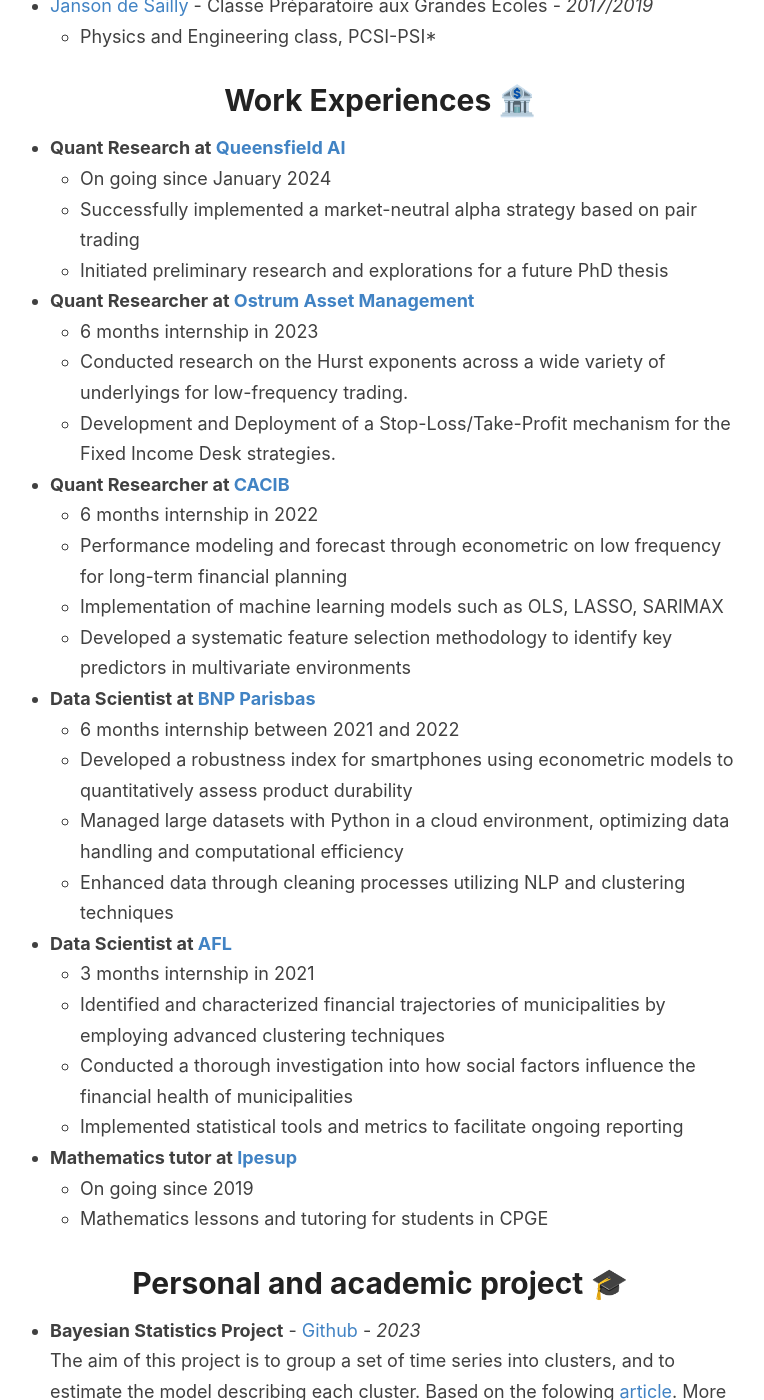
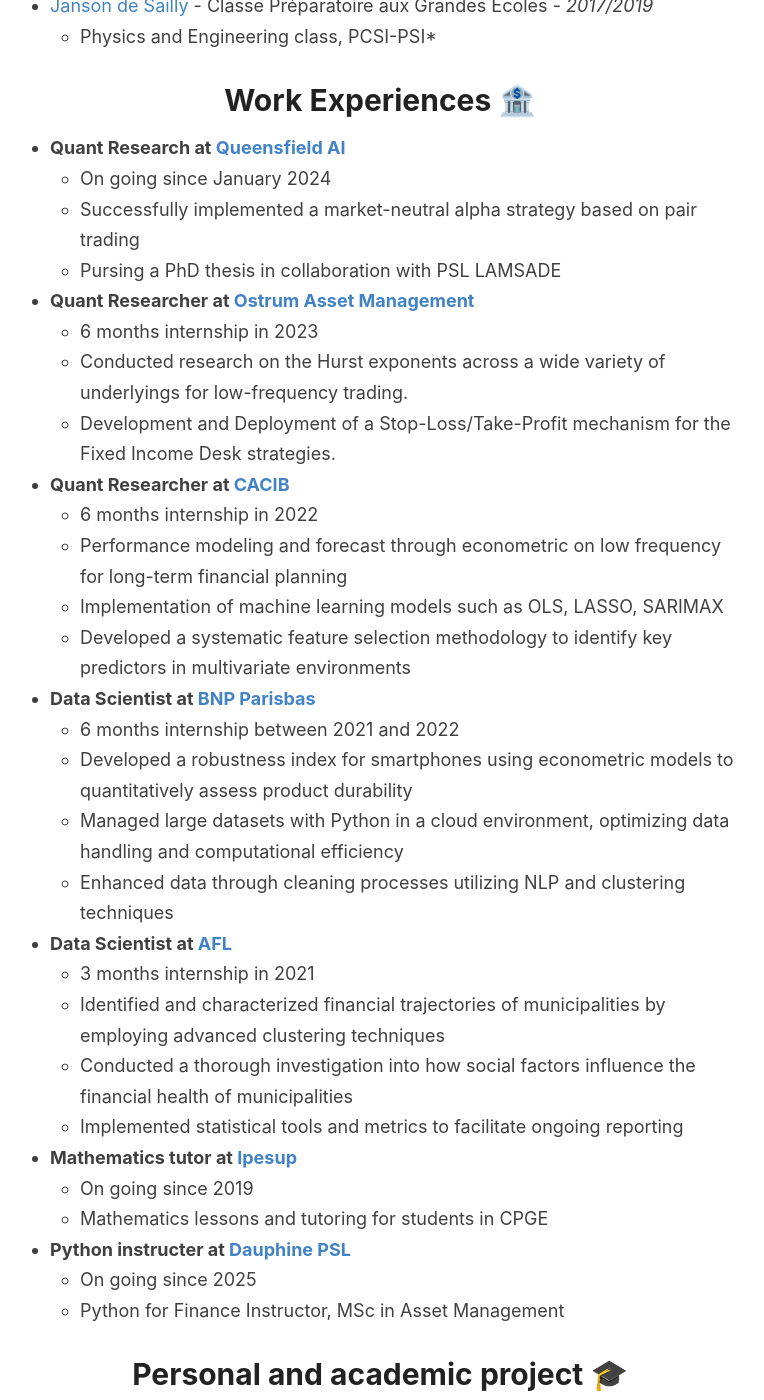
Before and after one commit to Zaltarba/blog, a Jekyll site: the page built from _pages/about_me.md, in a window 1280 px wide and 1400 px high, scrolled down 670 px. Shown: the whole window, without its empty margins (260-1024 px from the left). Built offline with Jekyll 4.4.1, drawn with Linux system fonts in a browser that asks for light colours.

Commit message:
Update about_me.md

```diff
--- a/_pages/about_me.md
+++ b/_pages/about_me.md
@@ -22,7 +22,7 @@
 - **Quant Research at [Queensfield AI](https://www.queensfield.ai/about-us.html)**
   - On going since January 2024
   - Successfully implemented a market-neutral alpha strategy based on pair trading
-  - Initiated preliminary research and explorations for a future PhD thesis
+  - Pursing a PhD thesis in collaboration with PSL LAMSADE
 
 - **Quant Researcher at [Ostrum Asset Management](https://www.ostrum.com/fr/ostrum-en-bref)**
   - 6 months internship in 2023
@@ -51,6 +51,10 @@
   - On going since 2019
   - Mathematics lessons and tutoring for students in CPGE
 
+- **Python instructer at [Dauphine PSL](https://dauphine.psl.eu/formations/masters/finance/m2-gestion-actifs-asset-management)**
+  - On going since 2025
+  - Python for Finance Instructor, MSc in Asset Management
+
 # Personal and academic project 🎓
 
 - **Bayesian Statistics Project** - [Github](https://github.com/Zaltarba/Bayesian_statistics_project.git) - *2023*
```
